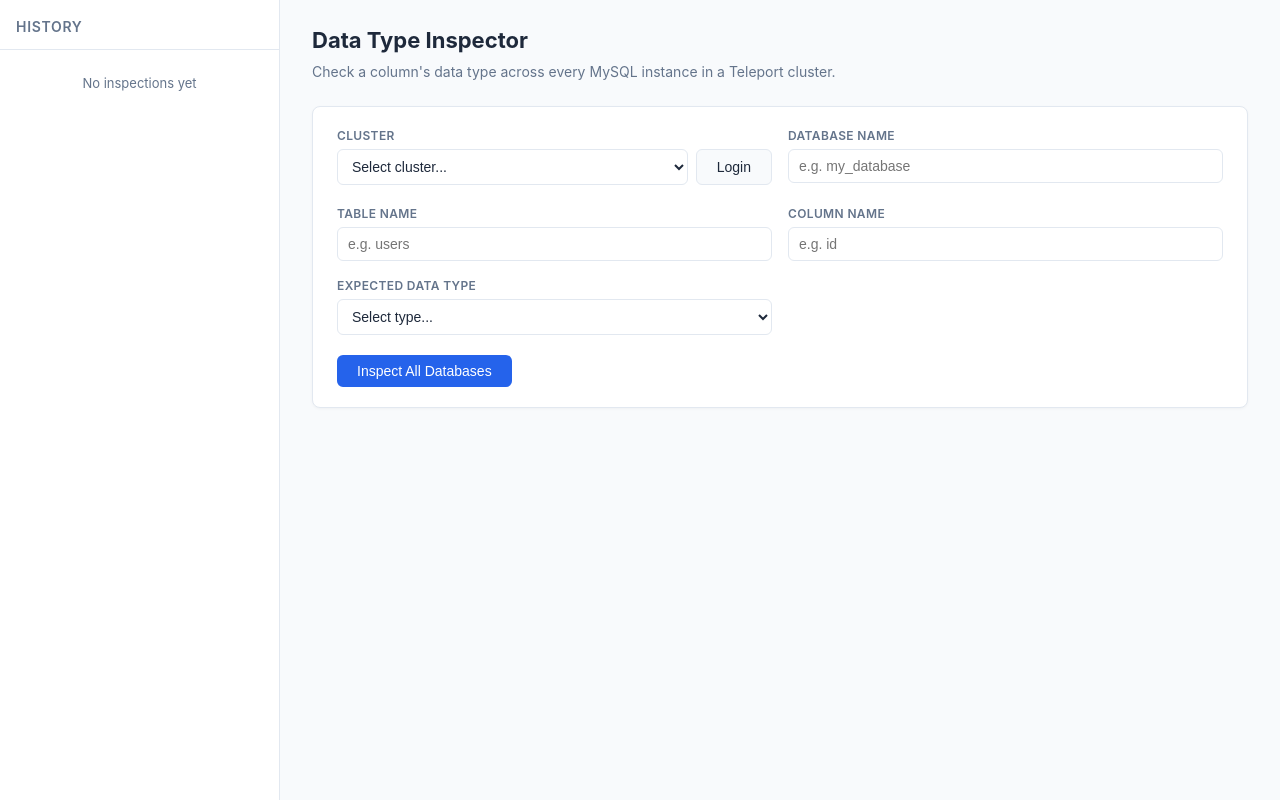
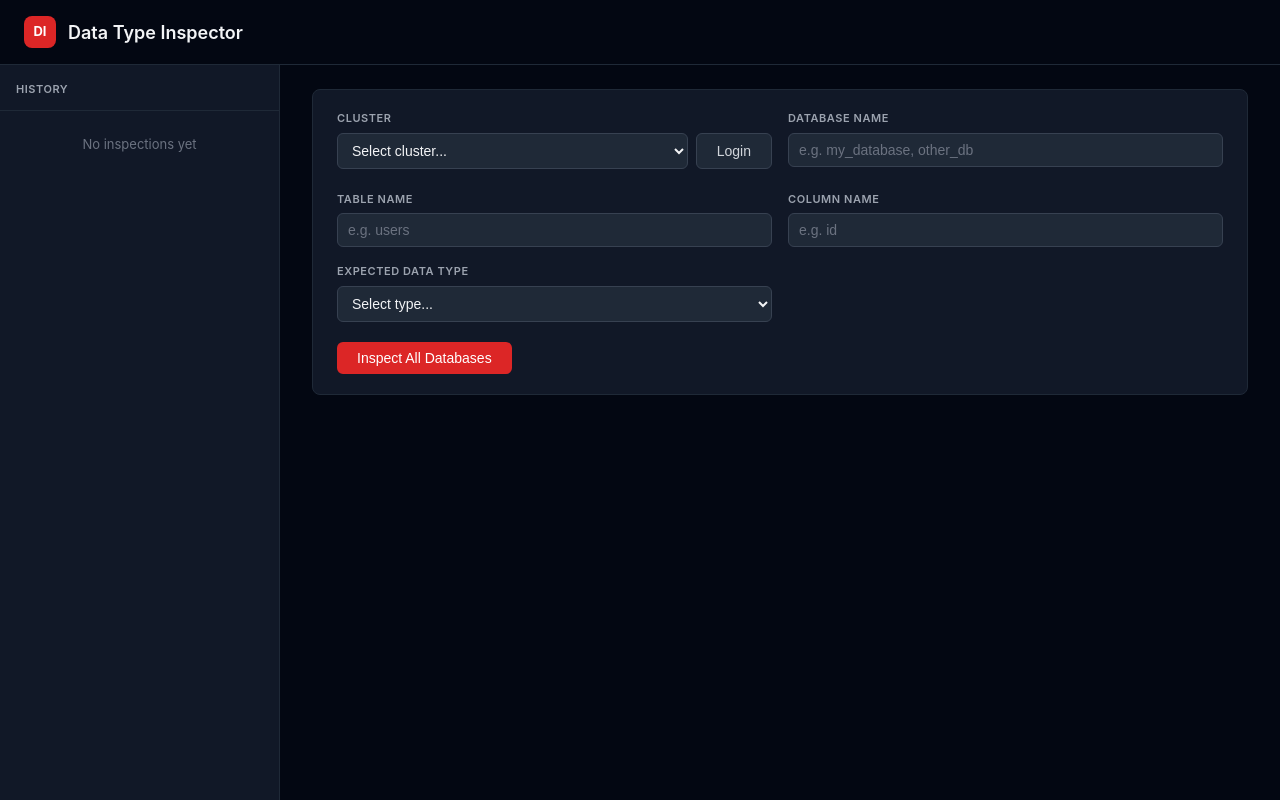
Before and after one commit to parcst/datatype-inspector, a FastAPI app: page / in a window 1280 px wide. Run offline with FastAPI, Linux system fonts and the light colour scheme.

Commit message:
Restyle UI to PII Sentinel dark theme, upgrade teleport, multi-database support
- Dark theme (gray-950/900/800) with red accents matching PII Sentinel
- Header bar with "DI" logo
- Teleport: cluster-aware login status, tunnel registry with cleanup_all,
  timeouts on all subprocess calls, shutdown cleanup hook
- Database name field now accepts comma-separated list (whitespace trimmed)
- Results include Database column to distinguish multi-database queries
- Result sort order: mismatches first, then errors, then matches

Co-Authored-By: Claude Opus 4.6 <noreply@anthropic.com>

```diff
--- a/src/datatype_inspector/app.py
+++ b/src/datatype_inspector/app.py
@@ -21,7 +21,7 @@ from .models import (
     InspectionSession,
     InspectionStatus,
 )
-from .teleport import check_login_status, find_tsh, get_clusters, login_to_cluster
+from .teleport import cleanup_all, find_tsh, get_clusters, get_login_status, login_to_cluster
 
 logger = logging.getLogger(__name__)
 
@@ -31,6 +31,11 @@ STATIC_DIR = PROJECT_ROOT / "static"
 
 app = FastAPI(title="Data Type Inspector")
 app.mount("/static", StaticFiles(directory=STATIC_DIR), name="static")
+
+
+@app.on_event("shutdown")
+async def _shutdown():
+    await asyncio.to_thread(cleanup_all)
 
 templates = Jinja2Templates(directory=TEMPLATES_DIR)
 
@@ -43,49 +48,14 @@ _logged_in_cluster: str = ""
 _logged_in_username: str = ""
 
 
-def _check_cluster_login(cluster: str) -> tuple[bool, str]:
-    """Check if the user is logged into *cluster*. Returns (ok, username).
-
-    Parses ``tsh status --format=json`` and verifies the active cluster matches.
-    """
-    import json as _json
-    import subprocess
-
-    tsh = find_tsh()
-    result = subprocess.run(
-        [tsh, "status", "--format=json"],
-        capture_output=True,
-        text=True,
-    )
-    if not result.stdout.strip():
-        return False, ""
-
-    status = _json.loads(result.stdout)
-
-    # Check active profile first
-    active = status.get("active", {})
-    if active.get("cluster", "") == cluster and active.get("username", ""):
-        return True, active["username"]
-
-    # Check inactive profiles (logged in but not the current active session)
-    for profile in status.get("profiles", []):
-        if profile.get("cluster", "") == cluster and profile.get("username", ""):
-            return True, profile["username"]
-
-    return False, ""
-
-
 def _resolve_username(cluster: str = "") -> str:
     """Return the logged-in Teleport username for *cluster*."""
     global _logged_in_username, _logged_in_cluster
     if _logged_in_username and _logged_in_cluster == cluster:
         return _logged_in_username
     try:
-        if cluster:
-            ok, username = _check_cluster_login(cluster)
-        else:
-            tsh = find_tsh()
-            ok, username = check_login_status(tsh)
+        tsh = find_tsh()
+        ok, username = get_login_status(tsh, cluster or None)
         if ok:
             _logged_in_username = username
             _logged_in_cluster = cluster
@@ -135,7 +105,8 @@ async def api_login_status(request: Request):
     global _logged_in_username, _logged_in_cluster
     cluster = request.query_params.get("cluster", "")
     try:
-        logged_in, username = _check_cluster_login(cluster)
+        tsh = find_tsh()
+        logged_in, username = get_login_status(tsh, cluster or None)
         if logged_in:
             _logged_in_username = username
             _logged_in_cluster = cluster
--- a/src/datatype_inspector/models.py
+++ b/src/datatype_inspector/models.py
@@ -82,6 +82,7 @@ class InspectionResult:
     region: str
     actual_data_type: str
     status: InspectionStatus
+    database_name: str = ""
     error_message: str = ""
 
 
--- a/static/style.css
+++ b/static/style.css
@@ -1,24 +1,30 @@
-/* ─── Variables ─── */
+/* ─── Variables (PII Sentinel dark theme) ─── */
 :root {
     --color-match: #16a34a;
-    --color-match-bg: #f0fdf4;
-    --color-match-border: #bbf7d0;
+    --color-match-bg: rgba(6, 78, 59, 0.4);
+    --color-match-border: rgba(6, 95, 70, 0.4);
     --color-mismatch: #dc2626;
-    --color-mismatch-bg: #fef2f2;
-    --color-mismatch-border: #fecaca;
+    --color-mismatch-bg: rgba(127, 29, 29, 0.4);
+    --color-mismatch-border: rgba(153, 27, 27, 0.4);
     --color-not-found: #6b7280;
-    --color-not-found-bg: #f9fafb;
-    --color-not-found-border: #e5e7eb;
+    --color-not-found-bg: rgba(31, 41, 55, 0.5);
+    --color-not-found-border: #374151;
     --color-error: #d97706;
-    --color-error-bg: #fffbeb;
-    --color-error-border: #fde68a;
-    --color-primary: #2563eb;
-    --color-primary-hover: #1d4ed8;
-    --color-bg: #f8fafc;
-    --color-surface: #ffffff;
-    --color-text: #1e293b;
-    --color-text-muted: #64748b;
-    --color-border: #e2e8f0;
+    --color-error-bg: rgba(120, 53, 15, 0.4);
+    --color-error-border: rgba(146, 64, 14, 0.4);
+    --color-primary: #dc2626;
+    --color-primary-hover: #ef4444;
+    --color-bg: #030712;
+    --color-surface: #111827;
+    --color-surface-alt: #1f2937;
+    --color-text: #f3f4f6;
+    --color-text-secondary: #d1d5db;
+    --color-text-muted: #9ca3af;
+    --color-text-faded: #6b7280;
+    --color-border: #1f2937;
+    --color-border-light: #374151;
+    --color-input-bg: #1f2937;
+    --color-input-border: #374151;
     --sidebar-width: 280px;
     --radius: 8px;
 }
@@ -36,13 +42,44 @@ body {
     color: var(--color-text);
     line-height: 1.5;
     font-size: 14px;
+    min-height: 100vh;
+}
+
+/* ─── Header ─── */
+.app-header {
+    display: flex;
+    align-items: center;
+    gap: 12px;
+    padding: 16px 24px;
+    border-bottom: 1px solid var(--color-border);
+    background: var(--color-bg);
+}
+
+.app-logo {
+    width: 32px;
+    height: 32px;
+    border-radius: 8px;
+    background: var(--color-primary);
+    display: flex;
+    align-items: center;
+    justify-content: center;
+    color: white;
+    font-weight: 700;
+    font-size: 13px;
+    flex-shrink: 0;
+}
+
+.app-header h1 {
+    font-size: 18px;
+    font-weight: 600;
+    color: var(--color-text);
 }
 
 /* ─── Layout ─── */
 .layout {
     display: grid;
     grid-template-columns: var(--sidebar-width) 1fr;
-    min-height: 100vh;
+    min-height: calc(100vh - 65px);
 }
 
 /* ─── Sidebar ─── */
@@ -52,7 +89,7 @@ body {
     overflow-y: auto;
     position: sticky;
     top: 0;
-    height: 100vh;
+    height: calc(100vh - 65px);
 }
 
 .sidebar-header {
@@ -61,7 +98,7 @@ body {
 }
 
 .sidebar-header h2 {
-    font-size: 14px;
+    font-size: 11px;
     font-weight: 600;
     text-transform: uppercase;
     letter-spacing: 0.05em;
@@ -114,26 +152,26 @@ body {
 
 .pill-match {
     background: var(--color-match-bg);
-    color: var(--color-match);
+    color: #6ee7b7;
     border: 1px solid var(--color-match-border);
 }
 
 .pill-mismatch {
     background: var(--color-mismatch-bg);
-    color: var(--color-mismatch);
+    color: #fca5a5;
     border: 1px solid var(--color-mismatch-border);
 }
 
 .pill-not-found {
     background: var(--color-not-found-bg);
-    color: var(--color-not-found);
+    color: var(--color-text-muted);
     border: 1px solid var(--color-not-found-border);
 }
 
 .history-empty {
     padding: 24px 16px;
     text-align: center;
-    color: var(--color-text-muted);
+    color: var(--color-text-faded);
     font-size: 13px;
 }
 
@@ -144,27 +182,12 @@ body {
     overflow-x: auto;
 }
 
-.page-header {
-    margin-bottom: 24px;
-}
-
-.page-header h1 {
-    font-size: 22px;
-    font-weight: 700;
-}
-
-.page-header p {
-    color: var(--color-text-muted);
-    margin-top: 4px;
-}
-
 /* ─── Form Card ─── */
 .card {
     background: var(--color-surface);
     border: 1px solid var(--color-border);
     border-radius: var(--radius);
     padding: 20px 24px;
-    box-shadow: 0 1px 3px rgba(0, 0, 0, 0.04);
 }
 
 .form-card {
@@ -180,33 +203,37 @@ body {
 .form-group {
     display: flex;
     flex-direction: column;
-    gap: 4px;
+    gap: 6px;
 }
 
 .form-group label {
-    font-size: 12px;
+    font-size: 11px;
     font-weight: 600;
     color: var(--color-text-muted);
     text-transform: uppercase;
-    letter-spacing: 0.03em;
+    letter-spacing: 0.05em;
 }
 
 .form-group input,
 .form-group select {
     padding: 8px 10px;
-    border: 1px solid var(--color-border);
+    border: 1px solid var(--color-input-border);
     border-radius: 6px;
     font-size: 14px;
-    background: var(--color-surface);
+    background: var(--color-input-bg);
     color: var(--color-text);
     outline: none;
     transition: border-color 0.15s;
 }
 
+.form-group input::placeholder {
+    color: var(--color-text-faded);
+}
+
 .form-group input:focus,
 .form-group select:focus {
-    border-color: var(--color-primary);
-    box-shadow: 0 0 0 3px rgba(37, 99, 235, 0.1);
+    border-color: #3b82f6;
+    box-shadow: 0 0 0 2px rgba(59, 130, 246, 0.15);
 }
 
 .cluster-row {
@@ -217,17 +244,17 @@ body {
 .cluster-row select {
     flex: 1;
     padding: 8px 10px;
-    border: 1px solid var(--color-border);
+    border: 1px solid var(--color-input-border);
     border-radius: 6px;
     font-size: 14px;
-    background: var(--color-surface);
+    background: var(--color-input-bg);
     color: var(--color-text);
     outline: none;
 }
 
 .cluster-row select:focus {
-    border-color: var(--color-primary);
-    box-shadow: 0 0 0 3px rgba(37, 99, 235, 0.1);
+    border-color: #3b82f6;
+    box-shadow: 0 0 0 2px rgba(59, 130, 246, 0.15);
 }
 
 .form-actions {
@@ -245,6 +272,7 @@ body {
     font-weight: 500;
     cursor: pointer;
     transition: background 0.15s, opacity 0.15s;
+    white-space: nowrap;
 }
 
 .btn:disabled {
@@ -262,13 +290,14 @@ body {
 }
 
 .btn-secondary {
-    background: var(--color-bg);
-    color: var(--color-text);
-    border: 1px solid var(--color-border);
+    background: var(--color-surface-alt);
+    color: var(--color-text-secondary);
+    border: 1px solid var(--color-input-border);
 }
 
 .btn-secondary:hover:not(:disabled) {
-    background: var(--color-border);
+    background: var(--color-border-light);
+    color: var(--color-text);
 }
 
 /* ─── Login Status ─── */
--- a/templates/base.html
+++ b/templates/base.html
@@ -4,10 +4,14 @@
     <meta charset="UTF-8">
     <meta name="viewport" content="width=device-width, initial-scale=1.0">
     <title>Data Type Inspector</title>
-    <link rel="stylesheet" href="/static/style.css?v=2">
+    <link rel="stylesheet" href="/static/style.css?v=3">
     <script src="https://unpkg.com/htmx.org@2.0.4"></script>
 </head>
 <body>
+    <header class="app-header">
+        <div class="app-logo">DI</div>
+        <h1>Data Type Inspector</h1>
+    </header>
     <div class="layout">
         <aside class="sidebar" id="sidebar">
             <div class="sidebar-header">
--- a/templates/index.html
+++ b/templates/index.html
@@ -5,11 +5,6 @@
 {% endblock %}
 
 {% block content %}
-<div class="page-header">
-    <h1>Data Type Inspector</h1>
-    <p>Check a column's data type across every MySQL instance in a Teleport cluster.</p>
-</div>
-
 <div class="card form-card">
     <form id="inspect-form" onsubmit="startInspection(event)">
         <div class="form-grid">
@@ -43,7 +38,7 @@
             <div class="form-group">
                 <label for="database_name">Database Name</label>
                 <input type="text" name="database_name" id="database_name" required
-                       placeholder="e.g. my_database">
+                       placeholder="e.g. my_database, other_db">
             </div>
 
             <div class="form-group">
@@ -108,6 +103,7 @@ function startInspection(e) {
                 <tr>
                     <th>Status</th>
                     <th>Connection</th>
+                    <th>Database</th>
                     <th>URI</th>
                     <th>Account</th>
                     <th>Region</th>
@@ -132,10 +128,18 @@ function startInspection(e) {
         // Update progress
         document.getElementById('progress-area').innerHTML = data.progress_html;
 
-        // Insert row: mismatches at top, matches at bottom
+        // Insert row sorted: mismatches first, then errors, then matches
         const tbody = document.getElementById('results-body');
-        if (data.status === 'mismatch' || data.status === 'error') {
-            // Insert before the first match row
+        if (data.status === 'mismatch') {
+            // Insert before the first error or match row
+            const firstNonMismatch = tbody.querySelector('.error-row, .match-row');
+            if (firstNonMismatch) {
+                firstNonMismatch.insertAdjacentHTML('beforebegin', data.row_html);
+            } else {
+                tbody.insertAdjacentHTML('beforeend', data.row_html);
+            }
+        } else if (data.status === 'error') {
+            // Insert before the first match row (after mismatches)
             const firstMatch = tbody.querySelector('.match-row');
             if (firstMatch) {
                 firstMatch.insertAdjacentHTML('beforebegin', data.row_html);
@@ -145,7 +149,7 @@ function startInspection(e) {
         } else if (data.status === 'match') {
             tbody.insertAdjacentHTML('beforeend', data.row_html);
         }
-        // not_found and error rows are not shown in main table
+        // not_found rows are shown in the separate not-found section
     });
 
     eventSource.addEventListener('done', function(e) {
--- a/templates/partials/not_found.html
+++ b/templates/partials/not_found.html
@@ -6,6 +6,7 @@
         <thead>
             <tr>
                 <th>Connection</th>
+                <th>Database</th>
                 <th>URI</th>
                 <th>Account</th>
                 <th>Region</th>
@@ -15,6 +16,7 @@
             {% for r in not_found %}
             <tr class="not-found-row">
                 <td>{{ r.connection_name }}</td>
+                <td>{{ r.database_name }}</td>
                 <td>{{ r.uri }}</td>
                 <td>{{ r.account_id }}</td>
                 <td>{{ r.region }}</td>
@@ -32,6 +34,7 @@
         <thead>
             <tr>
                 <th>Connection</th>
+                <th>Database</th>
                 <th>URI</th>
                 <th>Error</th>
             </tr>
@@ -40,6 +43,7 @@
             {% for r in errors %}
             <tr class="error-row">
                 <td>{{ r.connection_name }}</td>
+                <td>{{ r.database_name }}</td>
                 <td>{{ r.uri }}</td>
                 <td class="error-msg">{{ r.error_message }}</td>
             </tr>
--- a/templates/partials/result_row.html
+++ b/templates/partials/result_row.html
@@ -3,6 +3,7 @@
         <span class="badge badge-{{ result.status.value }}">{{ result.status.value | upper }}</span>
     </td>
     <td class="connection-name">{{ result.connection_name }}</td>
+    <td>{{ result.database_name }}</td>
     <td>{{ result.uri }}</td>
     <td>{{ result.account_id }}</td>
     <td>{{ result.region }}</td>
```
Also changed, not shown: other parts of static/style.css (+45 -23 lines), CLAUDE.md (+4 -4 lines), src/datatype_inspector/inspector.py (+66 -39 lines), src/datatype_inspector/teleport.py (+126 -25 lines), templates/partials/history_detail.html (+15 -6 lines).
